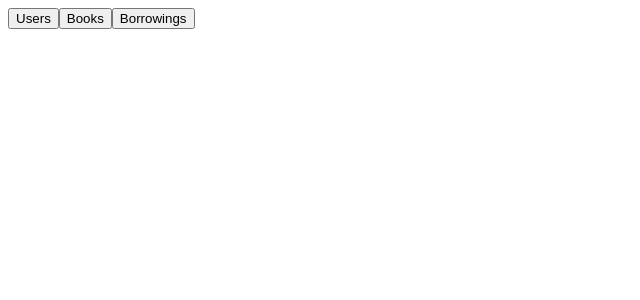
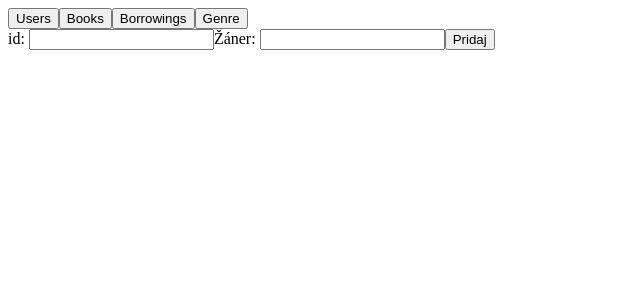
Before and after one commit to Eldam804/UMB-WETE3-FE, an Angular app: page /genre in a window 1280 px wide. Before the commit this address led to /. Shown: the top 300 px of the page, without its empty margins (0-640 px from the left). Built offline with nearby package versions, Linux system fonts and the light colour scheme.

Commit message:
add Genre

```diff
--- a/src/app/app-routing.module.ts
+++ b/src/app/app-routing.module.ts
@@ -4,6 +4,7 @@ import {UserPageComponent} from "./user/user-page/user-page.component";
 import {Routes, RouterModule, Router} from "@angular/router";
 import {BookPageComponent} from "./book/book-page/book-page.component";
 import {BorrowingsPageComponent} from "./borrowings/borrowings-page/borrowings-page.component";
+import {GenrePageComponent} from "./genre/genre-page/genre-page.component";
 
 const router: Routes = [{
   path: "user",
@@ -16,6 +17,10 @@ const router: Routes = [{
   {
   path: "borrowings",
   component: BorrowingsPageComponent,
+  },
+  {
+    path:"genre",
+    component: GenrePageComponent,
   }
 ]
 
--- a/src/app/app.component.html
+++ b/src/app/app.component.html
@@ -2,6 +2,7 @@
   <button routerLink="/user">Users</button>
   <button routerLink="/books">Books</button>
   <button routerLink="/borrowings">Borrowings</button>
+  <button routerLink="/genre">Genre</button>
 </div>
 
 <router-outlet></router-outlet>
--- a/src/app/app.module.ts
+++ b/src/app/app.module.ts
@@ -9,12 +9,14 @@ import { AppRoutingModule } from './app-routing.module';
 import {RouterOutlet} from "@angular/router";
 import {BookPageComponent} from "./book/book-page/book-page.component";
 import { BorrowingsPageComponent } from './borrowings/borrowings-page/borrowings-page.component';
+import { GenrePageComponent } from './genre/genre-page/genre-page.component';
 @NgModule({
   declarations: [
       AppComponent,
       UserPageComponent,
       BookPageComponent,
-      BorrowingsPageComponent
+      BorrowingsPageComponent,
+      GenrePageComponent
     ],
   imports: [
     BrowserModule,
--- /dev/null
+++ b/src/app/genre/genre-page/genre-page.component.html
@@ -0,0 +1,22 @@
+<form [formGroup]="formGenre">
+  <label>id:
+    <input type="text" formControlName="id">
+  </label>
+  <label>Žáner:
+    <input type="text" formControlName="nazov">
+  </label>
+  <button (click)="addGenre()">Pridaj</button>
+  <table *ngIf="Genre.length">
+    <tr>
+      <th>ID</th>
+      <th>Názov</th>
+    </tr>
+    <tr *ngFor="let val of Genre; let i = index">
+      <td>{{val.id}}</td>
+      <td>{{val.nazov}}</td>
+      <td>
+        <button (click)="editGenre(i)">Upraviť Žáner</button>
+        <button (click)="deleteGenre(i)">Vymaz Žáner</button>
+      </td></tr>
+  </table>
+</form>
--- /dev/null
+++ b/src/app/genre/genre-page/genre-page.component.ts
@@ -0,0 +1,38 @@
+import { Component } from '@angular/core';
+import {FormControl, FormGroup} from "@angular/forms";
+
+@Component({
+  selector: 'app-genre-page',
+  templateUrl: './genre-page.component.html',
+  styleUrls: ['./genre-page.component.css']
+})
+export class GenrePageComponent {
+  formGenre:FormGroup;
+  Genre: Array<{
+    id: number;
+    nazov: string;
+  }> = [];
+
+  constructor() {
+    this.formGenre = new FormGroup({
+      id: new FormControl(),
+      nazov: new FormControl()
+    });
+  }
+  addGenre(): void {
+    this.Genre.push(this.formGenre.value);
+    this.formGenre.reset();
+  }
+
+
+  editGenre(i: number): void{
+    this.formGenre.setValue(this.Genre[i]);
+    this.deleteGenre(i);
+
+  }
+
+  deleteGenre(index: number): void {
+    this.Genre.splice(index, 1);
+  }
+
+}
```
Also changed, not shown: src/app/genre/genre-page/genre-page.component.css (added), 1 other file (tests, documents, lock files or other folders).
